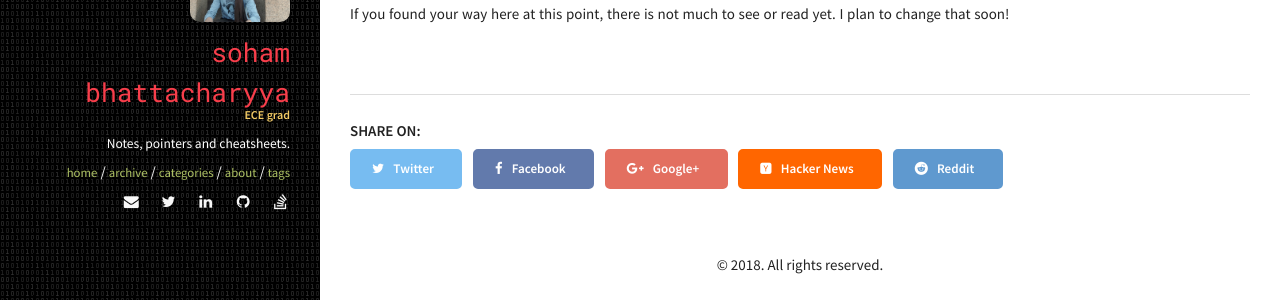
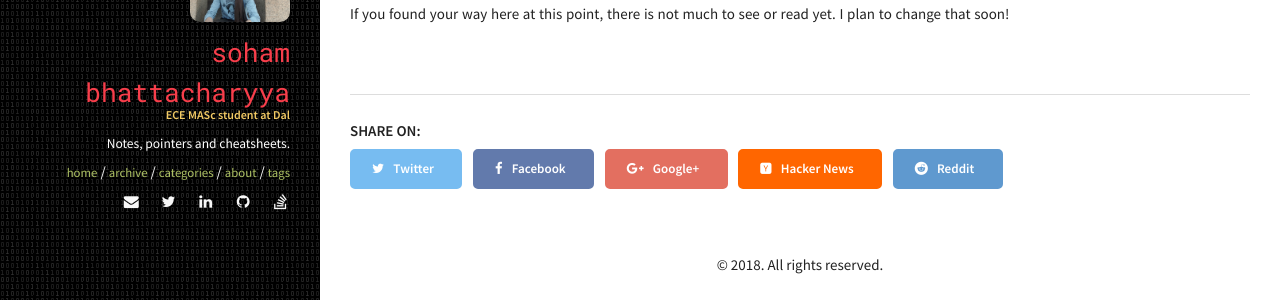
Before and after one commit to sohambhattacharyya/sohambhattacharyya.github.io, a Jekyll site: the page built from _posts/2016-07-07-here-we-go.markdown, in a window 1280 px wide. Shown: the part 342-642 px from the top of the page. Built offline with Jekyll 4.4.1, drawn with Linux system fonts in a browser that asks for light colours.

Commit message:
updated info

```diff
--- a/_config.yml
+++ b/_config.yml
@@ -38,7 +38,7 @@ kramdown:
 owner:
   name: Soham Bhattacharyya
   avatar: profile.jpg
-  job: "ECE grad"
+  job: "ECE MASc student at Dal"
   bio: "Notes, pointers and cheatsheets."
   email: soham1.618@gmail.com
   disqus-shortname: sohambhattacharyya
```
